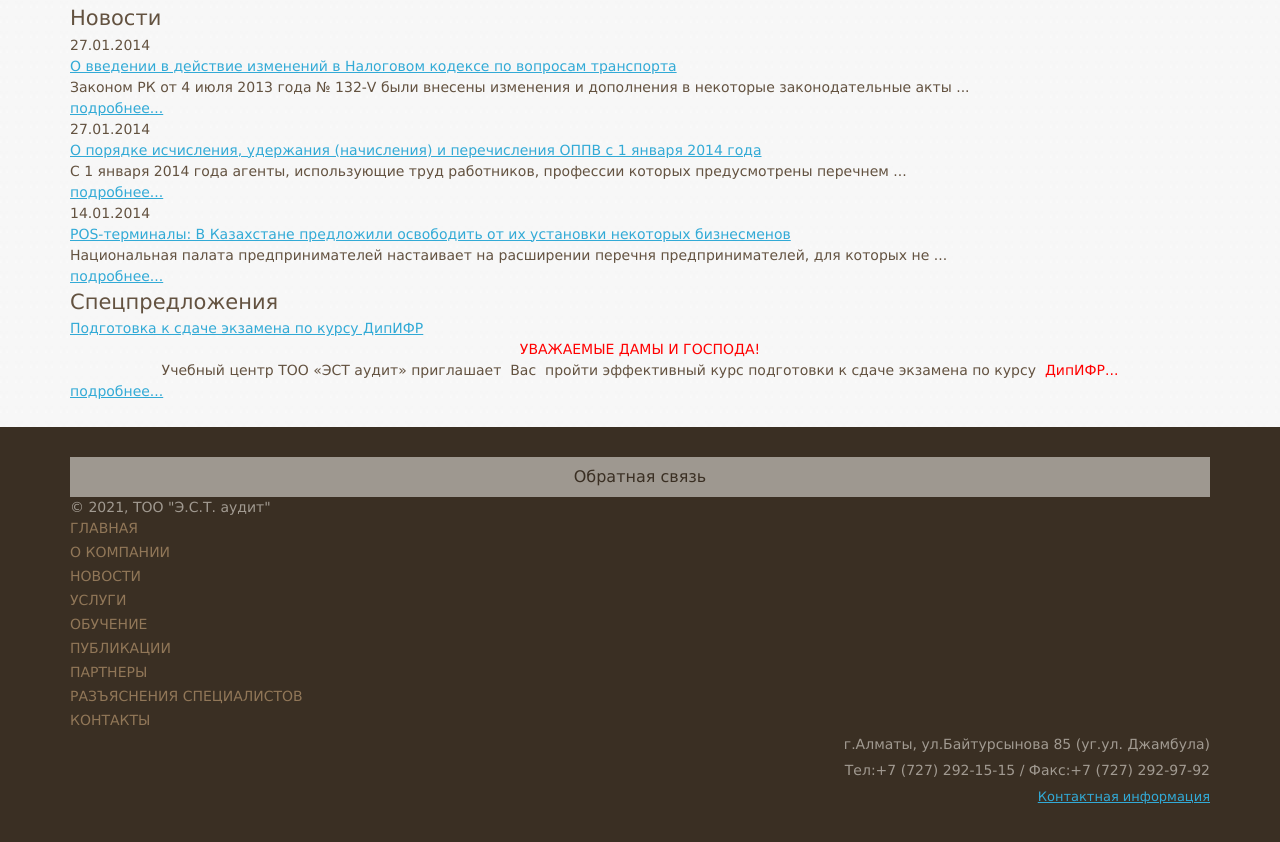
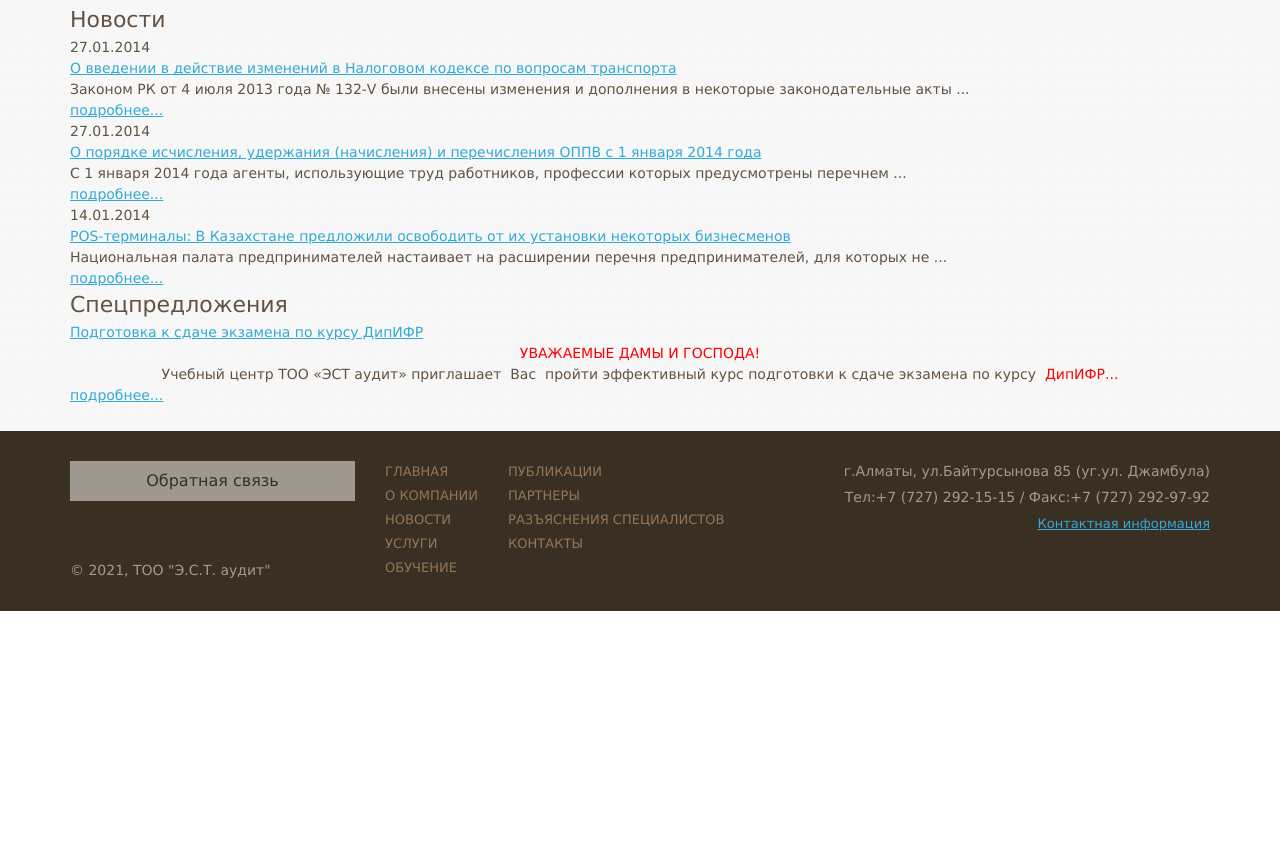
Before and after one commit to nobiart/est-audit, a website: page new/public/index.html in a window 1280 px wide. Shown: the part 1234-2076 px from the top of the page. After the commit the page ends 1845 px from the top, so only its background shows below. Drawn offline with Linux system fonts and the light colour scheme.

Commit message:
Reworked footer

```diff
--- a/new/public/index.html
+++ b/new/public/index.html
@@ -247,60 +247,50 @@
 
 <footer class="footer">
     <div class="container">
-        <div class="row">
-            <div class="col-sm-3">
+        <div class="footer-container">
             <div class="footer-left">
-                    <a href="#">Обратная связь</a>
-                    <p>© <span id="year">2011</span>, ТОО "Э.С.Т. аудит"</p>
+                <a class="footer-left__btn" href="#">Обратная связь</a>
+                <p class="footer-left__copyright">© <span id="year">2011</span>, ТОО "Э.С.Т. аудит"</p>
             </div>
-            </div>
-            <div class="col-sm-5">
-                <div class="row">
-                    <div class="col-sm-4">
-                        <ul class="footer-nav">
-                            <li>
-                                <a href="#" title="Главная">Главная</a>
+            <div class="footer-navi">
+                <ul class="footer-navi__list">
+                    <li class="footer-navi__item">
+                        <a class="footer-navi__link" href="#" title="Главная">Главная</a>
                     </li>
-                            <li>
-                                <a href="#" title="О компании">О компании</a>
+                    <li class="footer-navi__item">
+                        <a class="footer-navi__link" href="#" title="О компании">О компании</a>
                     </li>
-                            <li>
-                                <a href="#" title="Новости">Новости</a>
+                    <li class="footer-navi__item">
+                        <a class="footer-navi__link" href="#" title="Новости">Новости</a>
                     </li>
-                            <li>
-                                <a href="#" title="Услуги">Услуги</a>
+                    <li class="footer-navi__item">
+                        <a class="footer-navi__link" href="#" title="Услуги">Услуги</a>
                     </li>
-                            <li>
-                                <a href="#" title="Обучение">Обучение</a>
+                    <li class="footer-navi__item">
+                        <a class="footer-navi__link" href="#" title="Обучение">Обучение</a>
+                    </li>
+                </ul>
+                <ul class="footer-navi__list">
+                    <li class="footer-navi__item">
+                        <a class="footer-navi__link" href="#" title="Публикации">Публикации</a>
+                    </li>
+                    <li class="footer-navi__item">
+                        <a class="footer-navi__link" href="#" title="Партнеры">Партнеры</a>
+                    </li>
+                    <li class="footer-navi__item">
+                        <a class="footer-navi__link" href="#" title="Разъяснения специалистов">Разъяснения специалистов</a>
+                    </li>
+                    <li class="footer-navi__item">
+                        <a class="footer-navi__link" href="#" title="Контакты">Контакты</a>
                     </li>
                 </ul>
             </div>
-                    <div class="col-sm-6">
-                        <ul class="footer-nav">
-                            <li>
-                                <a href="#" title="Публикации">Публикации</a>
-                            </li>
-                            <li>
-                                <a href="#" title="Партнеры">Партнеры</a>
-                            </li>
-                            <li>
-                                <a href="#" title="Разъяснения специалистов">Разъяснения специалистов</a>
-                            </li>
-                            <li>
-                                <a href="#" title="Контакты">Контакты</a>
-                            </li>
-                        </ul>
-                    </div>
-                </div>
-            </div>
-            <div class="col-sm-4">
             <div class="footer-right">
-                    <p>г.Алматы, ул.Байтурсынова 85 (уг.ул. Джамбула)</p>
-                    <p>Тел:+7 (727) 292-15-15 / Факс:+7 (727) 292-97-92</p>
-                    <p>
-                        <a href="#">Контактная информация</a>
+                <p class="footer-right__item">г.Алматы, ул.Байтурсынова 85 (уг.ул. Джамбула)</p>
+                <p class="footer-right__item">Тел:+7 (727) 292-15-15 / Факс:+7 (727) 292-97-92</p>
+                <p class="footer-right__item">
+                    <a class="footer-right__link" href="#">Контактная информация</a>
                 </p>
-                </div>
             </div>
         </div>
     </div>
--- a/new/src/sass/_footer.scss
+++ b/new/src/sass/_footer.scss
@@ -4,16 +4,21 @@
     background: $text-dark;
     padding: 30px 0;
 
+    &-container {
+        display: flex;
+        justify-content: flex-start;
+    }
+
     &-left {
-        height: 100%;
+        flex: 0 0 25%;
         display: flex;
         flex-direction: column;
         justify-content: space-between;
 
-        a {
+        &__btn {
             color: $text-dark;
             background-color: rgba($bg-light, 0.55);
-            font-size: 16px;
+            font-size: 1.143em;
             text-decoration: none;
             text-align: center;
             padding: 8px;
@@ -26,48 +31,57 @@
             }
         }
 
-        p {
+        &__copyright {
             color: $footer-text;
-            margin: 0;
         }
     }
 
-    &-nav {
-        list-style: none;
-        padding: 0;
-        margin: 0;
+    &-navi {
+        flex: 0 0 40%;
+        display: inline-flex;
 
-        li {
+        &__list {
+            margin-left: 30px;
+        }
+
+        &__item {
             text-transform: uppercase;
             margin-bottom: 3px;
         }
 
-        a {
+        &__link {
+            font-size: 0.93em;
             color: $footer-link;
             text-decoration: none;
             transition: color 150ms ease-in-out;
 
             &:hover {
-                color: #fff;
+                color: #ffffff;
             }
         }
     }
 
     &-right {
-        text-align: right;
+        flex: 0 0 35%;
+        margin-left: auto;
 
-        p {
+        &__item {
             color: $footer-text;
+            text-align: right;
             margin-bottom: 5px;
+
+            &:last-child {
+                margin-bottom: 0;
+            }
         }
 
-        a {
+        &__link {
             color: $link-color;
-            padding: 10px 0;
-            font-size: 13px;
+            font-size: 0.93em;
             text-decoration: underline;
 
             &:hover {
+                color: $link-color;
                 text-decoration: none;
             }
         }
--- a/new/src/sass/_typo.scss
+++ b/new/src/sass/_typo.scss
@@ -2,32 +2,32 @@
 
 h1,
 .h1 {
-    font-size: 2.5em; // 30px
+    font-size: 2.143em; // 30px
 }
 
 h2,
 .h2 {
-    font-size: 1.83em; // 22px
+    font-size: 1.857em; // 26px
 }
 
 h3,
 .h3 {
-    font-size: 1.5em; // 18px
+    font-size: 1.57em; // 22px
 }
 
 h4,
 .h4 {
-    font-size: 1.17em; // 14px
+    font-size: 1.2857em; // 18px
 }
 
 h5,
 .h5 {
-    font-size: 1em; // 12px
+    font-size: 1.143em; // 16px
 }
 
 h6,
 .h6 {
-    font-size: 0.92em; // 11px
+    font-size: 0.857em; // 12px
 }
 
 .h1, .h2, .h3, .h4, .h5, .h6, h1, h2, h3, h4, h5, h6 {
```
Also changed, not shown: new/src/html/partials/footer.html (+33 -43 lines), new/public/css/style.min.css. Lines whose indentation alone changed are shown as unchanged.
